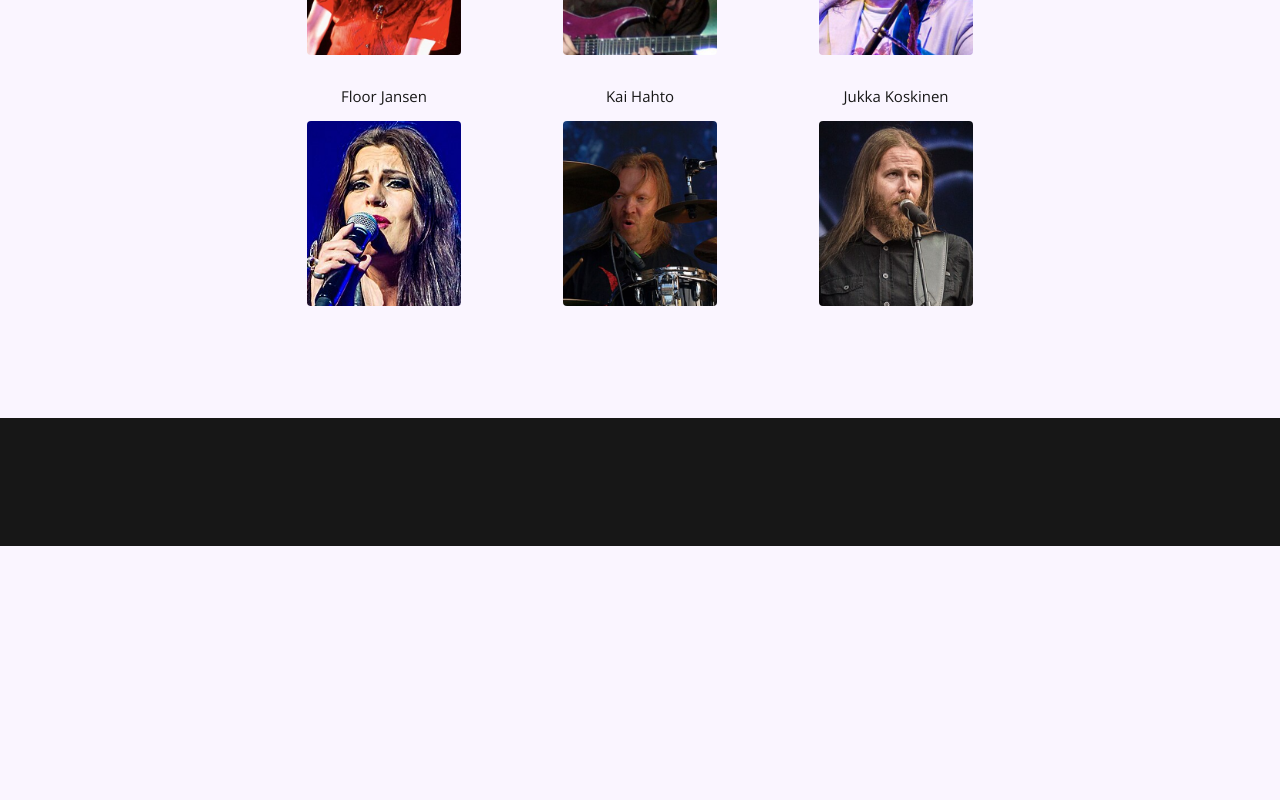
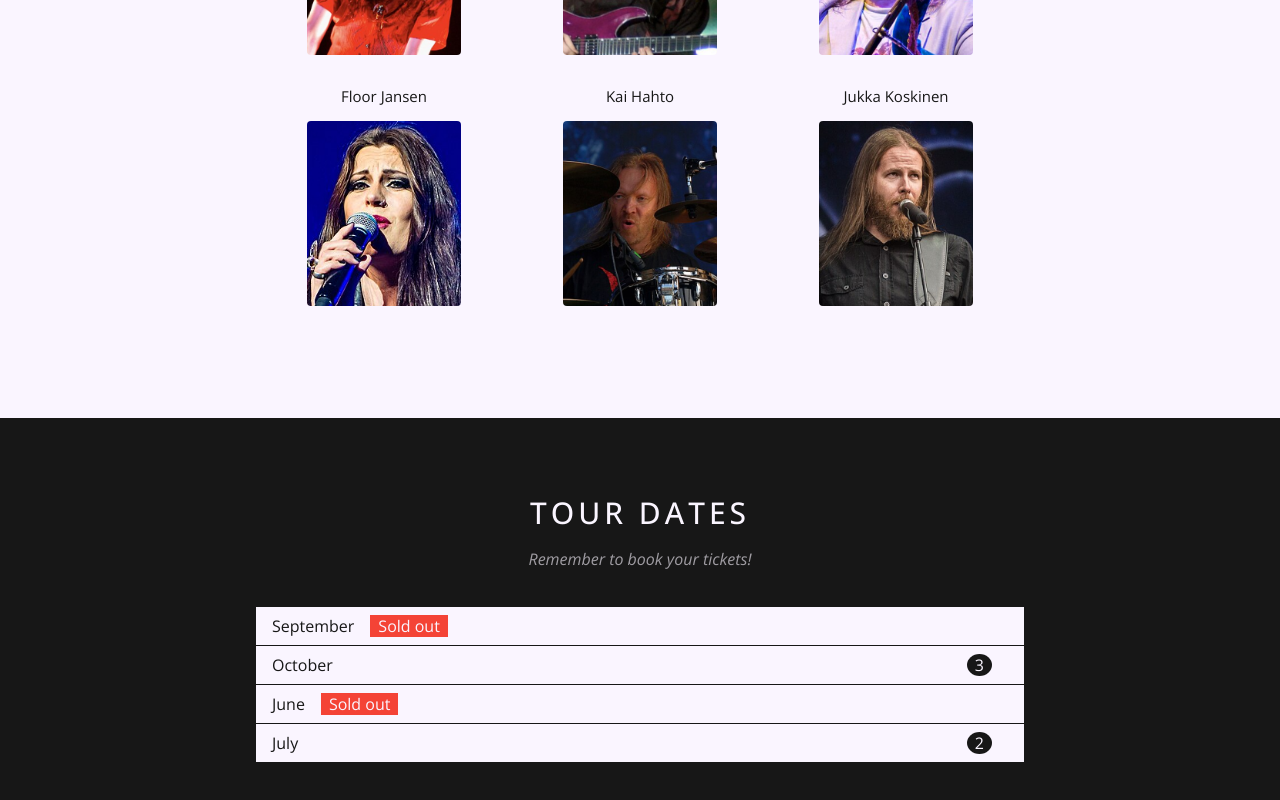
Before and after one commit to trith1301/the-band, an Angular app: page / in a window 1280 px wide. Shown: the part 1237-2037 px from the top of the page. Before the commit the page ends 1783 px from the top, so only its background shows below. Built offline with nearby package versions, Linux system fonts and the light colour scheme.

Commit message:
:sparkles: Implement Tickets Calendar

```diff
--- a/src/app/app.component.html
+++ b/src/app/app.component.html
@@ -48,5 +48,30 @@
 </div>
 
 <div id="tour" class="tour-info">
-  <div class="container"></div>
+  <div class="container">
+    <h2 class="tour-info-title">Tour Dates</h2>
+    <p class="tour-info-slogan">Remember to book your tickets!</p>
+    <br />
+    <ul class="tour-info-calendar">
+      @for (showTicket of showTickets; track $index) {
+      <li
+        [ngClass]="{
+          'calendar-item': true,
+          'available': showTicket.available,
+          'sold-out': !showTicket.available,
+        }"
+      >
+        <span class="calendar-item-date">{{ showTicket.month }}</span>
+        <span
+          [ngClass]="{
+          'available': showTicket.available,
+          'sold-out': !showTicket.available,
+        }"
+        >
+          {{ showTicket.available || "Sold out" }}
+        </span>
+      </li>
+      }
+    </ul>
+  </div>
 </div>
--- a/src/app/app.component.scss
+++ b/src/app/app.component.scss
@@ -65,6 +65,8 @@
     letter-spacing: 4px;
     text-transform: uppercase;
     font-weight: map-get($font-weights, semi-bold);
+
+    color: map-get($colors, text-1);
   }
 
   &-slogan {
@@ -75,6 +77,8 @@
 
     font-style: italic;
     text-align: center;
+
+    color: map-get($colors, text-1);
   }
 
   &-desc {
@@ -125,4 +129,74 @@
 
 .tour-info {
   background-color: map-get($colors, background-1);
+
+  &-title {
+    margin-top: 10px;
+    margin-bottom: 10px;
+
+    font-size: 30px;
+    text-align: center;
+    letter-spacing: 4px;
+    text-transform: uppercase;
+    font-weight: map-get($font-weights, semi-bold);
+
+    color: map-get($colors, text-0);
+  }
+
+  &-slogan {
+    opacity: 0.6;
+
+    margin-top: 15px;
+    margin-bottom: 15px;
+
+    font-style: italic;
+    text-align: center;
+
+    color: map-get($colors, text-0);
+  }
+
+  &-calendar {
+    .calendar-item {
+      display: flex;
+      align-items: center;
+
+      padding: 8px 16px;
+
+      background-color: map-get($colors, background-0);
+
+      .available {
+        margin-right: 16px;
+
+        padding-left: 8px;
+        padding-right: 8px;
+
+        border-radius: 50%;
+
+        color: map-get($colors, text-0);
+        background-color: map-get($colors, background-1);
+      }
+
+      .sold-out {
+        margin-left: 16px;
+
+        padding-left: 8px;
+        padding-right: 8px;
+
+        color: map-get($colors, text-0);
+        background-color: #f44336;
+      }
+    }
+
+    .calendar-item:not(:last-child) {
+      border-bottom: 1px solid map-get($colors, background-1);
+    }
+
+    .available {
+      justify-content: space-between;
+    }
+
+    .sold-out {
+      justify-content: flex-start;
+    }
+  }
 }
--- a/src/app/app.component.ts
+++ b/src/app/app.component.ts
@@ -1,5 +1,5 @@
 import { PLATFORM_ID, OnInit, Inject, Component } from '@angular/core';
-import { isPlatformBrowser } from '@angular/common';
+import { CommonModule, isPlatformBrowser } from '@angular/common';
 
 import Swiper from 'swiper';
 import { Autoplay } from 'swiper/modules';
@@ -7,10 +7,10 @@ import 'swiper/css';
 
 import { HeaderComponent } from './components/header/header.component';
 
-import { Show, BandMember } from './core/types';
-import { SHOWS, BAND_MEMBERS } from './core/data';
+import { Show, BandMember, ShowTickets } from './core/types';
+import { SHOWS, BAND_MEMBERS, SHOW_TICKETS } from './core/data';
 
-const imports = [HeaderComponent];
+const imports = [CommonModule, HeaderComponent];
 
 @Component({
   selector: 'the-band-root',
@@ -22,12 +22,14 @@ const imports = [HeaderComponent];
 export class AppComponent implements OnInit {
   shows: Show[] = [];
   bandMembers: BandMember[] = [];
+  showTickets: ShowTickets[] = [];
 
   constructor(@Inject(PLATFORM_ID) private platformId: Object) {}
 
   ngOnInit() {
     this.shows = SHOWS;
     this.bandMembers = BAND_MEMBERS;
+    this.showTickets = SHOW_TICKETS;
 
     if (isPlatformBrowser(this.platformId)) {
       this.mountCarousel('.shows-carousel');
--- a/src/app/core/data.ts
+++ b/src/app/core/data.ts
@@ -1,4 +1,4 @@
-import { Show, BandMember } from './types';
+import { Show, BandMember, ShowTickets } from './types';
 
 export const SHOWS: Show[] = [
   {
@@ -44,3 +44,22 @@ export const BAND_MEMBERS: BandMember[] = [
     avatar: '/assets/img/band-members/jukka-koskinen.png',
   },
 ];
+
+export const SHOW_TICKETS: ShowTickets[] = [
+  {
+    month: 'September',
+    available: 0,
+  },
+  {
+    month: 'October',
+    available: 3,
+  },
+  {
+    month: 'June',
+    available: 0,
+  },
+  {
+    month: 'July',
+    available: 2,
+  },
+];
--- a/src/app/core/types.ts
+++ b/src/app/core/types.ts
@@ -8,3 +8,8 @@ export type BandMember = {
   name: string | null;
   avatar: string | null;
 };
+
+export type ShowTickets = {
+  month: string | null;
+  available: number;
+};
```
